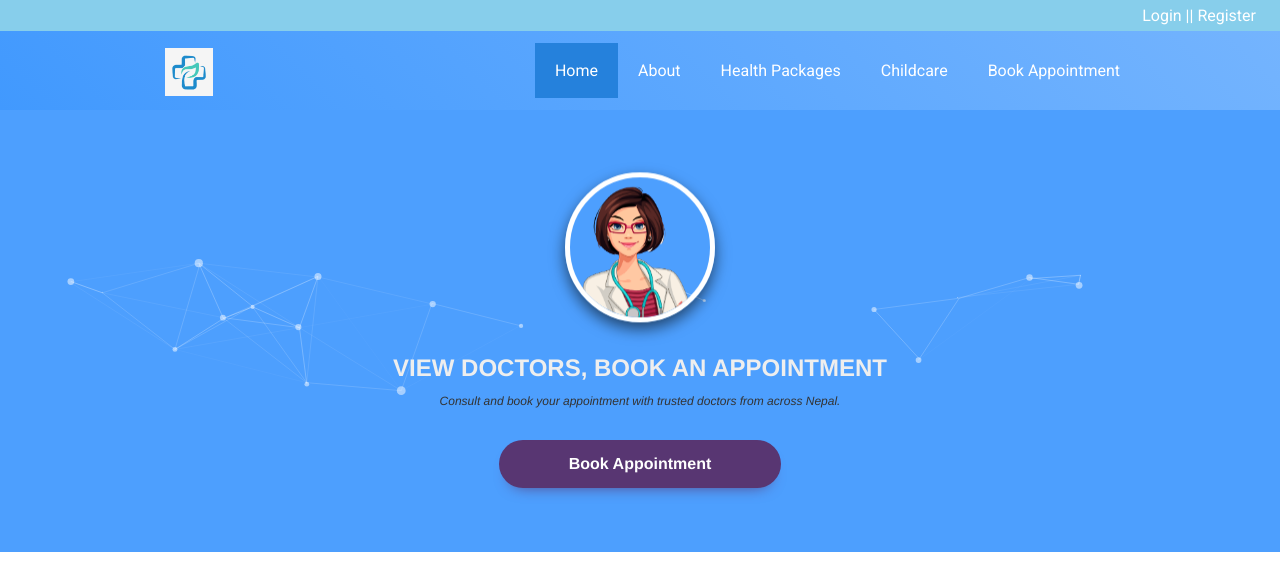
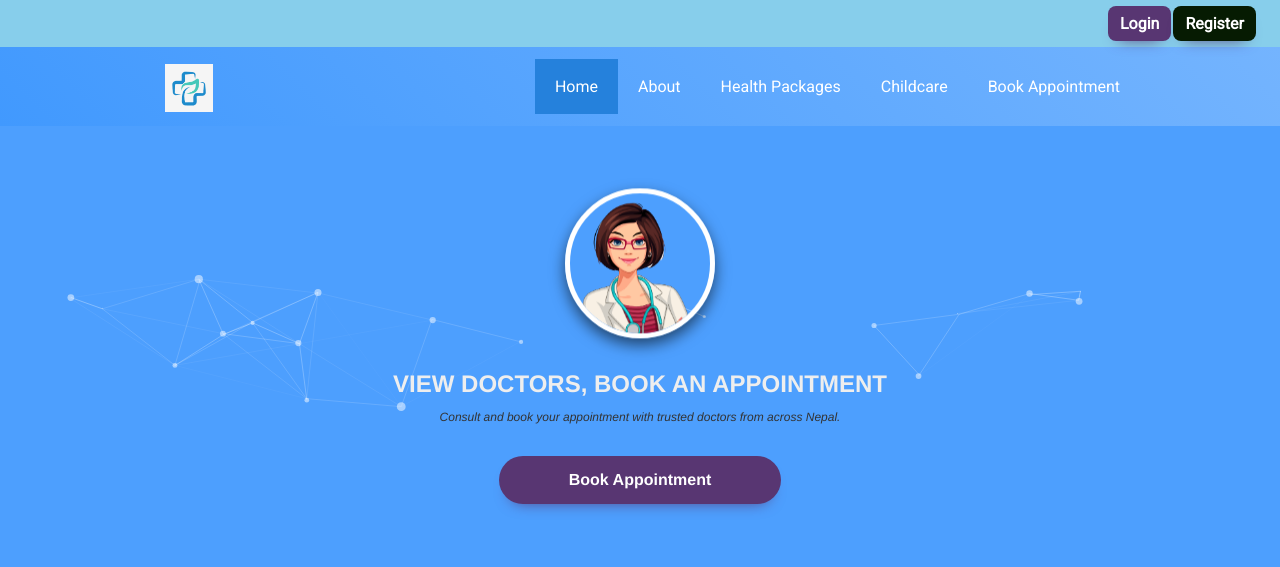
Before and after one commit to NirajNayaK2586/HospitalMS, a Django app: page / in a window 1280 px wide. Shown: the top 567 px of the page. Run offline with Django 4.2, Linux system fonts and the light colour scheme; some libraries are stand-ins or nearby versions.

Commit message:
'minor_changes_in_template_and_updated_loginregisterbtns'

```diff
--- a/hospitalms/mainapp/static/css/style.css
+++ b/hospitalms/mainapp/static/css/style.css
@@ -22,7 +22,7 @@ body {
     font-size: 1.4em;
 }
 
-.brand a img{
+.brand a img {
     width: 3rem;
     margin: 5px;
 }
@@ -68,7 +68,7 @@ nav ul li a {
     color: #FFF;
 }
 
-.active{
+.active {
     background: #2581DC;
     color: #ffffff;
 }
@@ -217,6 +217,37 @@ div.top-bar {
 }
 
 
+
+/* Login and register button */
+
+
+a.login-btn {
+    padding: 8px 12px;
+    border-radius: 8px;
+    /* display: block; */
+    /* margin: auto;
+    margin-top: 12px; */
+    background: #583672;
+    color: #fff;
+    font-weight: bold;
+    -webkit-box-shadow: 0px 9px 15px -11px rgba(88, 54, 114, 1);
+    -moz-box-shadow: 0px 9px 15px -11px rgba(88, 54, 114, 1);
+    box-shadow: 0px 9px 15px -11px rgba(88, 54, 114, 1);
+}
+
+a.register-btn {
+    padding: 8px 12px;
+    border-radius: 8px;
+    /* display: block; */
+    /* margin: auto; */
+    margin-left: 2px;
+    background: #061b02;
+    color: #fff;
+    font-weight: bold;
+    -webkit-box-shadow: 0px 9px 15px -11px rgba(88, 54, 114, 1);
+    -moz-box-shadow: 0px 9px 15px -11px rgba(88, 54, 114, 1);
+    box-shadow: 0px 9px 15px -11px rgba(88, 54, 114, 1);
+}
 
 /* -----------------------------------------------------
                     Footer CSS
--- a/hospitalms/mainapp/templates/mainapp/base.html
+++ b/hospitalms/mainapp/templates/mainapp/base.html
@@ -32,8 +32,8 @@
             {% endif %}
             {% endwith %}
             {% else %}
-            <a href="{% url 'mainapp:user_login' %}">Login | </a>
-            <a href="{% url 'mainapp:signup' %}">| Register</a>
+            <a href="{% url 'mainapp:user_login' %}" class="login-btn">Login</a>
+            <a href="{% url 'mainapp:signup' %}" class="register-btn">Register</a>
             {% endif %}
         </div>
     </section>
```
Also changed, not shown: 11 other files.
